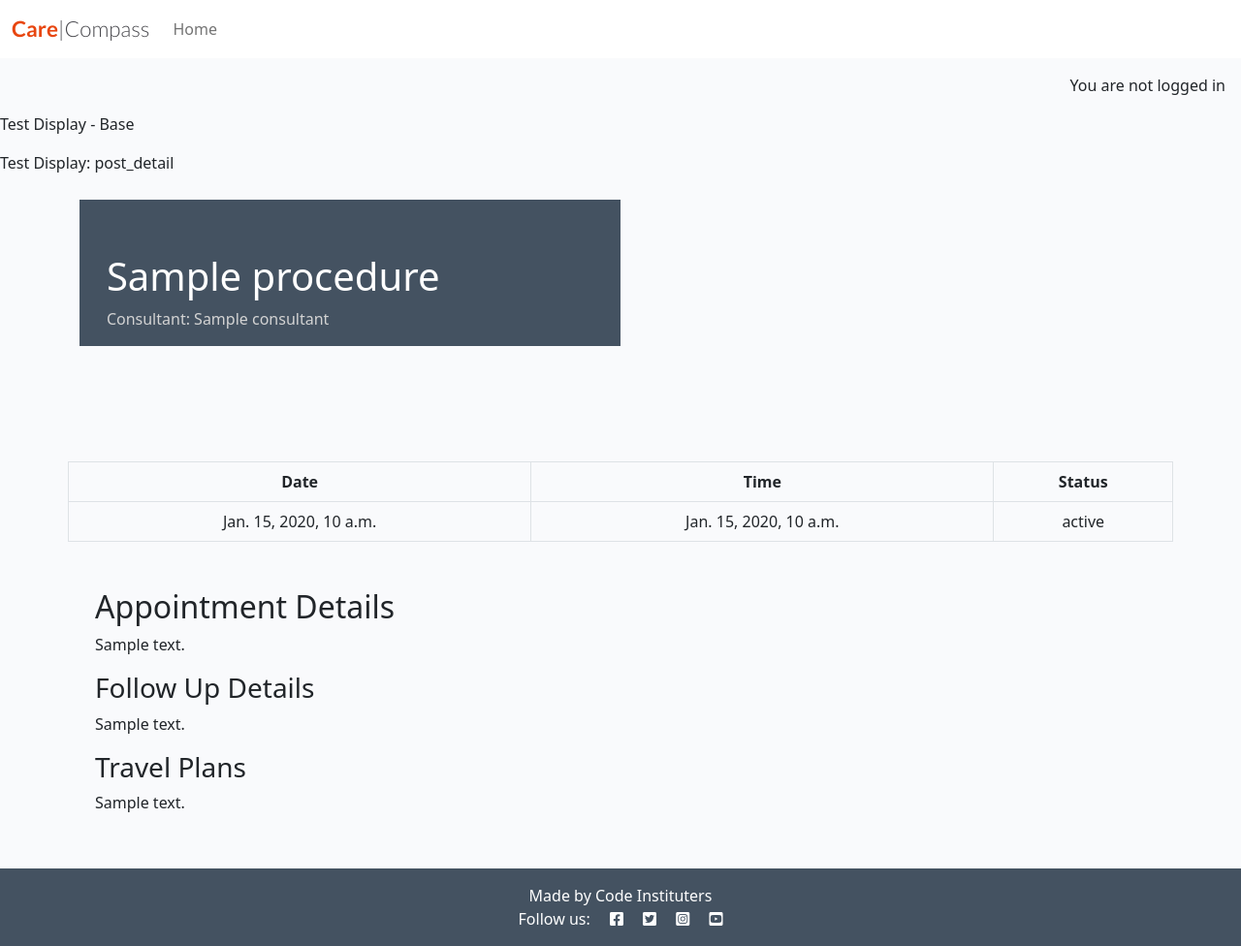
After one commit to Will-WHyd/Care_Compass_HealthPlanner, a Django app: template med_appt/templates/appt/appt_detail.html in a window 1280 px wide. The commit adds this page. Shown: the whole page at 97% size. Run offline with Django 3.2, Linux system fonts and the light colour scheme; the template is opened without the code that fills it: most values are stand-ins (such as "Sample title", 1, 10 or a date in 2020).

Commit message:
added appt_detail view and template, functionality to view appointments on frontend is present

```diff
--- /dev/null
+++ b/care_compass/forms.py
@@ -0,0 +1,4 @@
+from .models import Appointment, Consultant
+from django import forms
+
+#class ApptForm(forms.ModelForm):
--- /dev/null
+++ b/med_appt/templates/appt/appt_detail.html
@@ -0,0 +1,65 @@
+{% extends "base.html" %}
+{% load static %}
+
+{% block content %}
+
+<p>Test Display: post_detail</p>
+
+<div class="masthead">
+    <div class="container">
+        <div class="row g-0">
+            <div class="col-md-6 masthead-text">
+                <h1 class="post-title">
+                    {{ appt.procedure }}
+                </h1>
+                <p class="post-subtitle">
+                    Consultant: {{ appt.consultant }}
+                </p>
+            </div>
+        </div>
+    </div>
+</div>
+
+<div class="container">
+    <div class="row">
+        <table class="table table-bordered">
+            <thead>
+                <tr>
+                    <th>Date</th>
+                    <th>Time</th>
+                    <th>Status</th>
+                </tr>
+            </thead>
+            <tbody class="status-{{appt.status | lower }}">
+                <tr>
+                    <td>
+                        {{ appt.appt_date }}
+                    </td>
+                    <td>
+                        {{ appt.appt_time }}
+                    </td>
+                    <td>
+                        {{ appt.status }}
+                    </td>
+            </tbody>
+        </table>
+    </div>
+    <div class="row">
+        <div class="col card mb-4 mt-3 left top">
+            <div class="card-body">
+                <article class="card-text">
+                    <h2>Appointment Details</h2>
+                    {{ appt.details | linebreaks|safe }}
+
+                    <h3>Follow Up Details</h3>
+                    {{ appt.followup_details | linebreaks|safe }}
+                    <h3>Travel Plans</h3>
+                    {{ appt.travel_details | linebreaks|safe }}
+                </article>
+            </div>
+        </div>
+    </div>
+</div>
+
+
+{% endblock %}
--- a/med_appt/urls.py
+++ b/med_appt/urls.py
@@ -3,4 +3,5 @@ from django.urls import path, include
 
 urlpatterns = [
     path('', views.ApptList.as_view(), name='home'),
+    path('<id>/', views.appt_detail, name='appt_detail'),
     ]
--- a/static/css/style.css
+++ b/static/css/style.css
@@ -164,3 +164,25 @@ body {
 .approval {
     color: rgb(222, 146, 168);
 }
+
+/* Table settings */
+
+.table th, .table td {
+    text-align: center;
+}
+.table tbody.status-pending {
+    background-color: #f1c40f; /* Yellow for pending */
+    color: #fff;
+}
+.table tbody.status-attended {
+    background-color: #2ecc71; /* Green for attended */
+    color: #fff;
+}
+.table tbody.status-cancelled {
+    background-color: #e74c3c; /* Red for cancelled */
+    color: #fff;
+}
+.table tbody.status-rescheduled {
+    background-color: #3c94e7; /* Blue for cancelled */
+    color: #fff;
+}
--- a/templates/base.html
+++ b/templates/base.html
@@ -27,7 +27,27 @@
 </head>
 
 <body class="d-flex flex-column h-100 main-bg">
-
+    <nav class="navbar navbar-expand-lg navbar-light bg-white">
+        <div class="container-fluid">
+            <a class="navbar-brand" href="{% url 'home' %}"><span class="brand"><span class="red-o">Care</span><span
+                        class="thin">|Compass</span></span></a>
+            <button class="navbar-toggler" type="button" data-bs-toggle="collapse" data-bs-target="#navbarText"
+                aria-controls="navbarText" aria-expanded="false" aria-label="Toggle navigation">
+                <span class="navbar-toggler-icon"></span>
+            </button>
+            <div class="collapse navbar-collapse" id="navbarText">
+                <ul class="navbar-nav me-auto mb-2 mb-lg-0">
+                    <li class="nav-item">
+                        <a class="nav-link {% if request.path == home_url %}active{% endif %}" aria-current="page"
+                            href="{% url 'home' %}">Home</a>
+                    </li>
+                </ul>
+                <!-- <span class="navbar-text text-muted">
+                    adventures of a software developer
+                </span> -->
+            </div>
+        </div>
+    </nav>
     <!-- displaying Django messages -->
     <div class="container">
         <div class="row">
```
Also changed, not shown: med_appt/models.py (+5 -5 lines), med_appt/templates/appt/index.html (+5 -3 lines), med_appt/templates/placeholder_index.html (deleted, +0 -68 lines), med_appt/views.py (+9 -0 lines), med_appt/migrations/0004_alter_appointment_appt_date.py (added), med_appt/migrations/0005_update_status_field.py (added).
